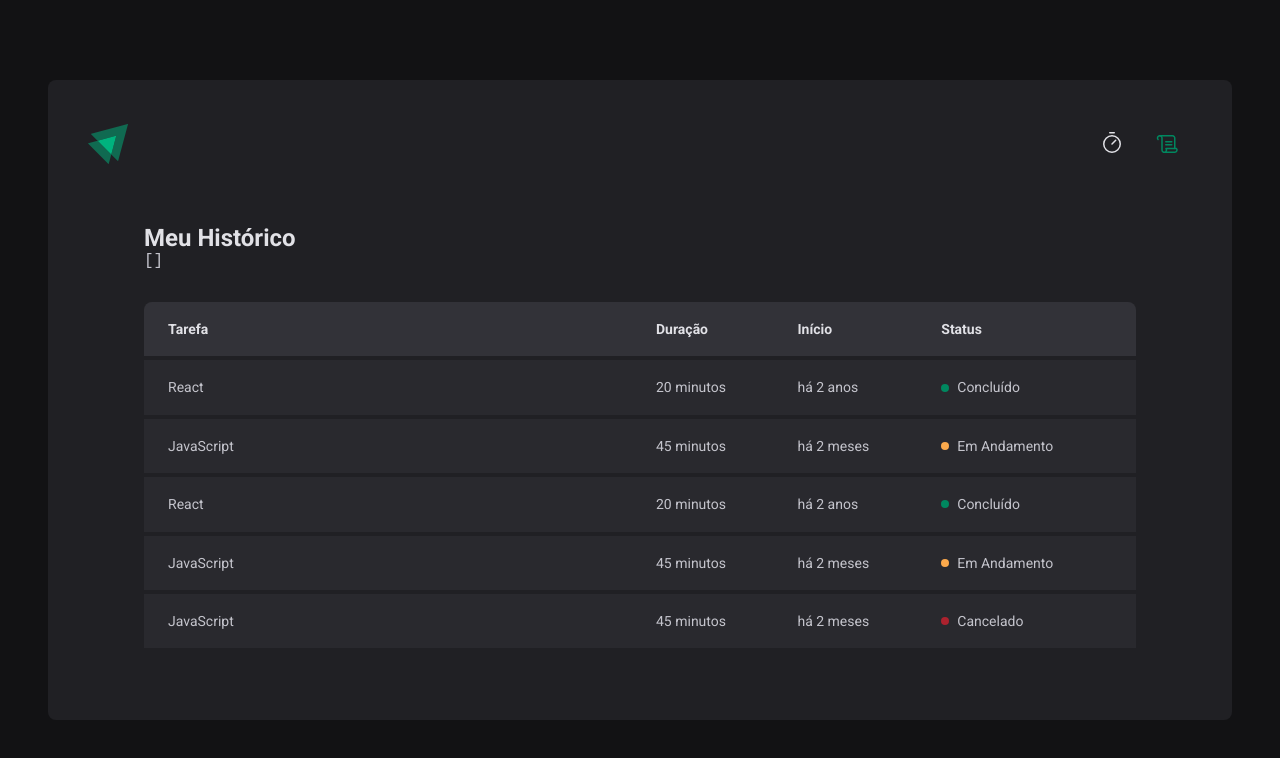
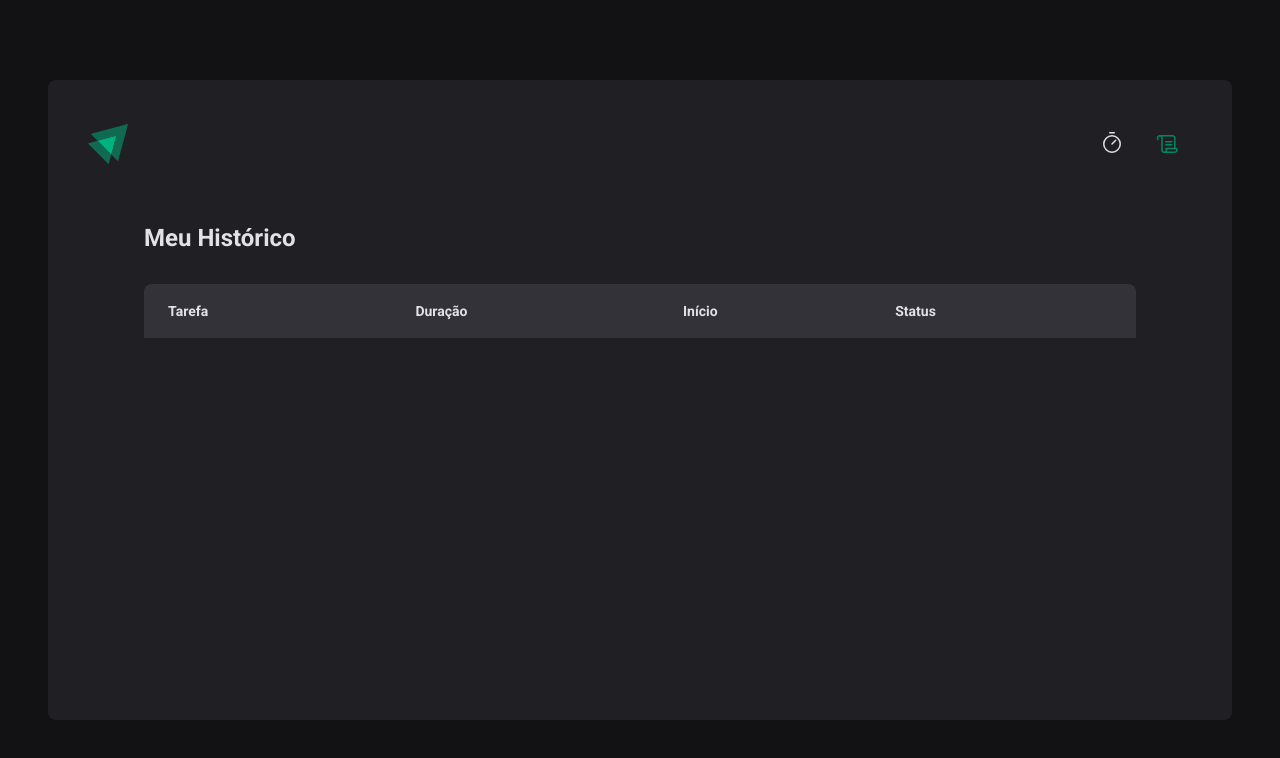
Before and after one commit to FerrazNathan/focus-timer, a React (Vite) app: page /history in a window 1280 px wide. Shown: the top 758 px of the page. Built offline with nearby package versions, Linux system fonts and the light colour scheme.

Commit message:
Refatoraçõa da página de histórico para usar informações providas pelo contexto

```diff
--- a/src/Sections/HomeForm/index.tsx
+++ b/src/Sections/HomeForm/index.tsx
@@ -42,12 +42,17 @@ export const HomeForm = () => {
     reset, // Função reset = Reseta o formulário, limpando os valores dos inputs.
   } = newCycleForm // Desestruturação do newCycleForm para usar apenas as funções que serão usadas aqui.
 
+  const handleCreateNewCycle = (data: NewCicleFormData) => {
+    createNewCicle(data)
+    reset() // Reseta o formulário após a criação do novo ciclo
+  }
+
   const task = watch('task') // monitora o input de task
   const isDisabledSubmit = !task // desabilita o envio do formulário caso o input de task não esteja preenchido
 
   return (
     <S.ContainerMain>
-      <S.FormContainer action="" onSubmit={handleSubmit(createNewCicle)}>
+      <S.FormContainer action="" onSubmit={handleSubmit(handleCreateNewCycle)}>
         <FormProvider {...newCycleForm}>
           <NewCycleForm />
         </FormProvider>
--- a/src/Sections/SectionHistory/index.tsx
+++ b/src/Sections/SectionHistory/index.tsx
@@ -1,5 +1,8 @@
 import { useContext } from 'react'
 import { NewCyclesContext } from '../../context/NewCyclesContext'
+
+import { formatDistanceToNow } from 'date-fns'
+import { ptBR } from 'date-fns/locale'
 
 import * as S from './styles'
 
@@ -12,8 +15,6 @@ export const SectionHistory = () => {
     <S.ContainerHistory>
       <h2>Meu Histórico</h2>
 
-      <pre>{JSON.stringify(cycles, null, 2)}</pre>
-
       <S.ListHistory>
         <table>
           <thead>
@@ -25,46 +26,38 @@ export const SectionHistory = () => {
             </tr>
           </thead>
           <tbody>
-            <tr>
-              <td>React</td>
-              <td>20 minutos</td>
-              <td>há 2 anos</td>
-              <td>
-                <S.StatusDot statusColor="completed">Concluído</S.StatusDot>
-              </td>
-            </tr>
-            <tr>
-              <td>JavaScript</td>
-              <td>45 minutos</td>
-              <td>há 2 meses</td>
-              <td>
-                <S.StatusDot statusColor="inProgress">Em Andamento</S.StatusDot>
-              </td>
-            </tr>
-            <tr>
-              <td>React</td>
-              <td>20 minutos</td>
-              <td>há 2 anos</td>
-              <td>
-                <S.StatusDot statusColor="completed">Concluído</S.StatusDot>
-              </td>
-            </tr>
-            <tr>
-              <td>JavaScript</td>
-              <td>45 minutos</td>
-              <td>há 2 meses</td>
-              <td>
-                <S.StatusDot statusColor="inProgress">Em Andamento</S.StatusDot>
-              </td>
-            </tr>
-            <tr>
-              <td>JavaScript</td>
-              <td>45 minutos</td>
-              <td>há 2 meses</td>
-              <td>
-                <S.StatusDot statusColor="canceled">Cancelado</S.StatusDot>
-              </td>
-            </tr>
+            {cycles?.map((cycle) => {
+              return (
+                <tr key={cycle.id}>
+                  <td>{cycle.task}</td>
+                  <td>{cycle.minutesOfDuration} minutos</td>
+                  <td>
+                    {formatDistanceToNow(cycle.startDate, {
+                      // Formata a data como a distancia de agora
+                      addSuffix: true, // Adiciona um prefixo do tipo há (tempo de distância)
+                      locale: ptBR, // Traduz para o português do Brasil
+                    })}
+                  </td>
+                  <td>
+                    {cycle.interruptedDate && (
+                      <S.StatusDot statusColor="canceled">
+                        Interrompido
+                      </S.StatusDot>
+                    )}
+                    {cycle.endDate && (
+                      <S.StatusDot statusColor="completed">
+                        Concluído
+                      </S.StatusDot>
+                    )}
+                    {!cycle.endDate && !cycle.interruptedDate && (
+                      <S.StatusDot statusColor="inProgress">
+                        Em Andamento
+                      </S.StatusDot>
+                    )}
+                  </td>
+                </tr>
+              )
+            })}
           </tbody>
         </table>
       </S.ListHistory>
--- a/src/context/NewCyclesContext.tsx
+++ b/src/context/NewCyclesContext.tsx
@@ -63,7 +63,6 @@ export const NewCyclesContextProvider = ({
 
     setCycles((state) => [...state, newCicle]) // Copia o estado atual de ciclos, e adiciona mais um ciclo ao estado
     setactiveCycleId(newCicle.id) // Seleciona o novo ciclo como ativo
-    // reset() // Reseta o formulário
     setMinutesOfDurationPassed(0) // Reseta o tempo passado
   }
 
```
